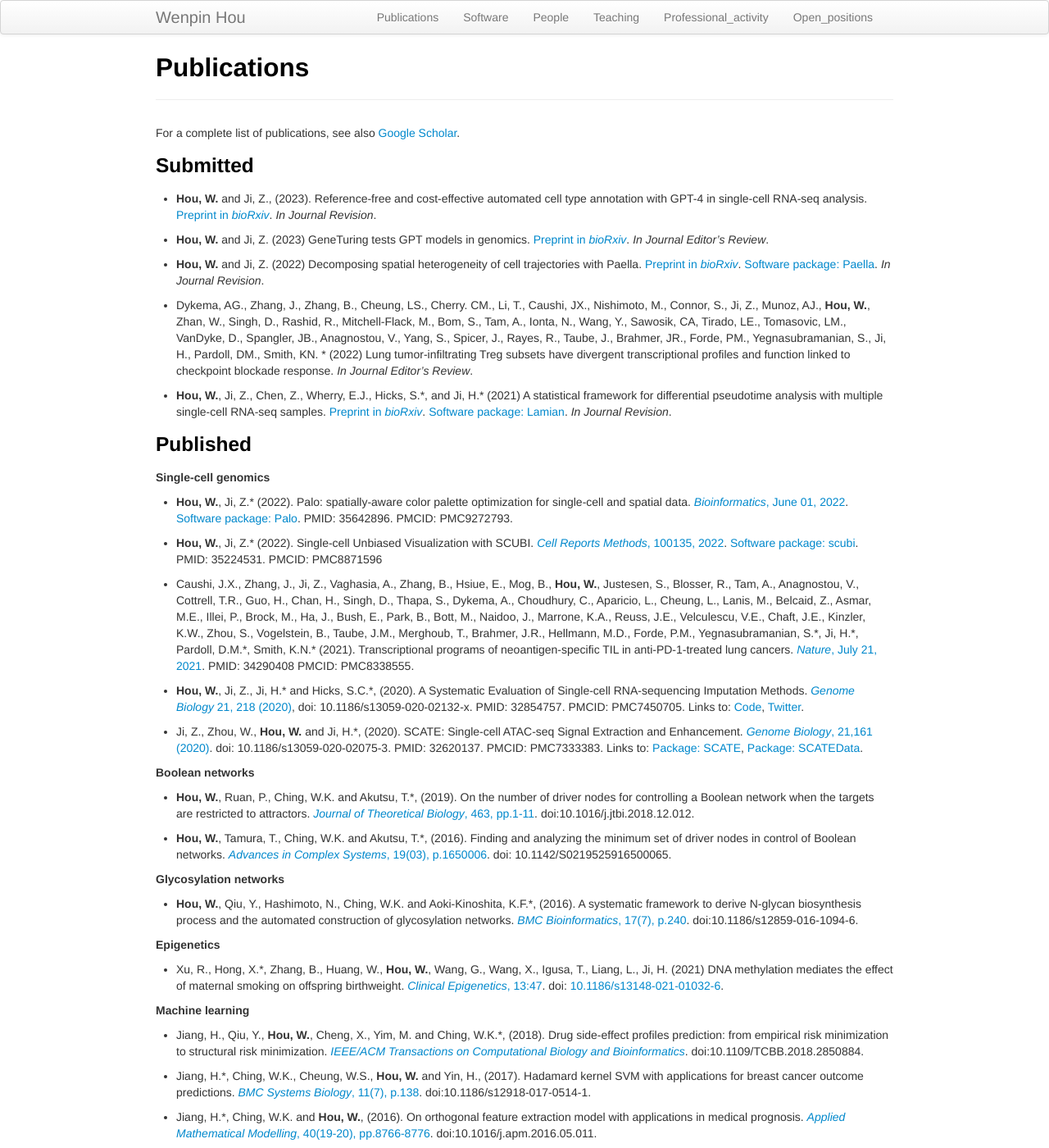
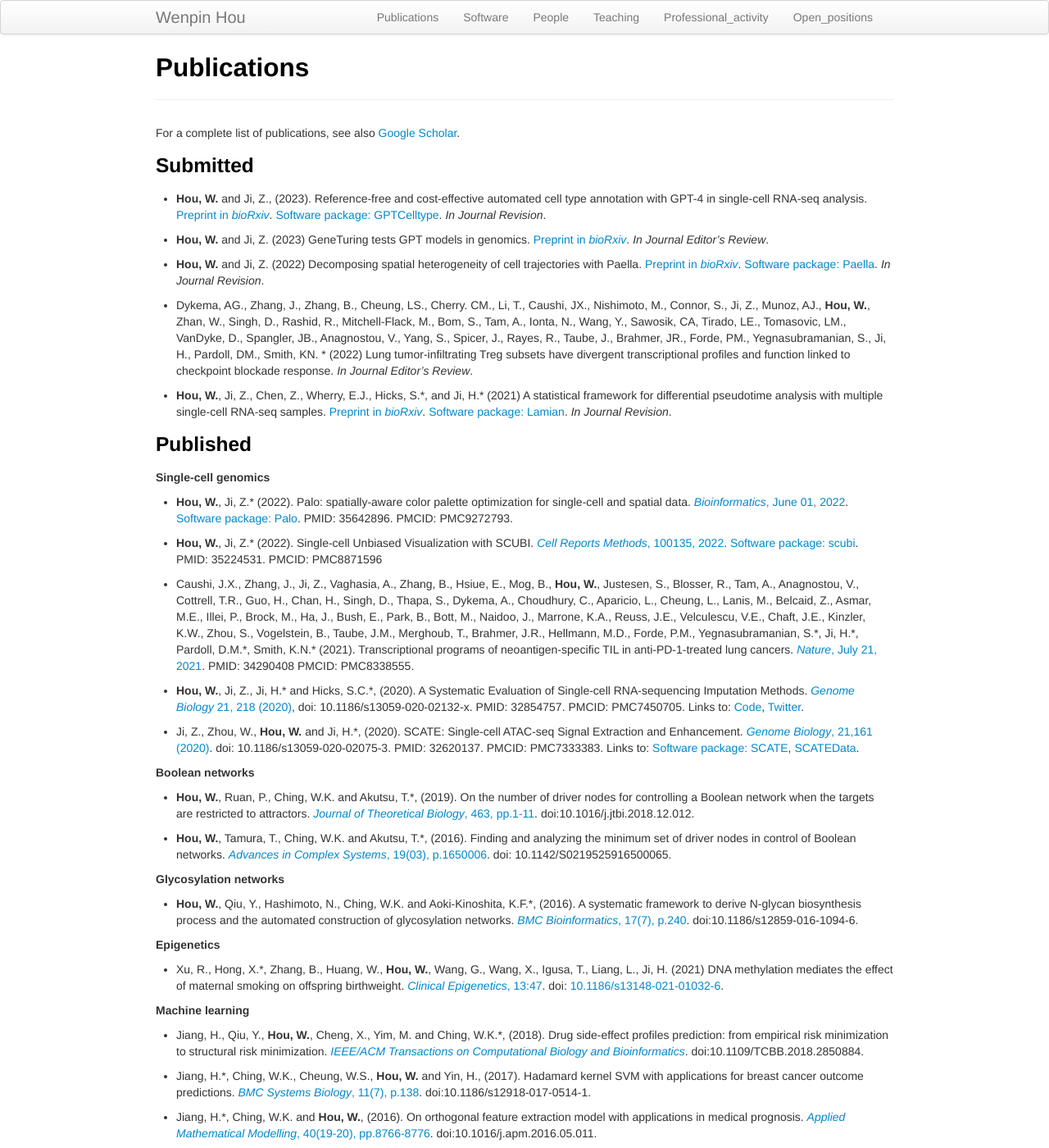
Before and after one commit to Winnie09/Wenpin_Hou, a Jekyll site: the page built from pages/publications.md, in a window 1280 px wide and 1400 px high. Shown: the whole window at 82% size. Built offline with Jekyll 4.4.1, drawn with Linux system fonts in a browser that asks for light colours.

Commit message:
update software

```diff
--- a/pages/publications.md
+++ b/pages/publications.md
@@ -10,7 +10,7 @@ For a complete list of publications, see also [Google Scholar](https://scholar.g
 
 ### Submitted
 
-- **Hou, W.** and Ji, Z., (2023). Reference-free and cost-effective automated cell type annotation with GPT-4 in single-cell RNA-seq analysis. [Preprint in *bioRxiv*](https://www.biorxiv.org/content/10.1101/2023.04.16.537094v1). *In Journal Revision*.
+- **Hou, W.** and Ji, Z., (2023). Reference-free and cost-effective automated cell type annotation with GPT-4 in single-cell RNA-seq analysis. [Preprint in *bioRxiv*](https://www.biorxiv.org/content/10.1101/2023.04.16.537094v1). [Software package: GPTCelltype](https://winnie09.github.io/Wenpin_Hou/pages/gptcelltype.html). *In Journal Revision*.
 
 - **Hou, W.** and Ji, Z. (2023) GeneTuring tests GPT models in genomics. [Preprint in *bioRxiv*](https://www.biorxiv.org/content/10.1101/2023.03.11.532238v1). *In Journal Editor's Review*.
 
@@ -32,7 +32,7 @@ For a complete list of publications, see also [Google Scholar](https://scholar.g
 
 - **Hou, W.**, Ji, Z., Ji, H.\* and Hicks, S.C.\*, (2020). A Systematic Evaluation of Single-cell RNA-sequencing Imputation Methods. [*Genome Biology* 21, 218 (2020)](https://genomebiology.biomedcentral.com/articles/10.1186/s13059-020-02132-x), doi: 10.1186/s13059-020-02132-x. PMID: 32854757. PMCID: PMC7450705. Links to: [Code](https://github.com/Winnie09/imputationBenchmark), [Twitter](https://twitter.com/GenomeBiology/status/1298976169484681219).
 
-- Ji, Z., Zhou, W., **Hou, W.** and Ji, H.\*, (2020). SCATE: Single-cell ATAC-seq Signal Extraction and Enhancement. [*Genome Biology*, 21,161 (2020)](https://genomebiology.biomedcentral.com/articles/10.1186/s13059-020-02075-3). doi: 10.1186/s13059-020-02075-3. PMID: 32620137. PMCID: PMC7333383. Links to: [Package: SCATE](https://github.com/Winnie09/SCATE), [Package: SCATEData](https://github.com/Winnie09/SCATEData).
+- Ji, Z., Zhou, W., **Hou, W.** and Ji, H.\*, (2020). SCATE: Single-cell ATAC-seq Signal Extraction and Enhancement. [*Genome Biology*, 21,161 (2020)](https://genomebiology.biomedcentral.com/articles/10.1186/s13059-020-02075-3). doi: 10.1186/s13059-020-02075-3. PMID: 32620137. PMCID: PMC7333383. Links to: [Software package: SCATE](https://github.com/Winnie09/SCATE), [SCATEData](https://github.com/Winnie09/SCATEData).
 
 ##### Boolean networks
 - **Hou, W.**, Ruan, P., Ching, W.K. and Akutsu, T.\*, (2019). On the number of driver nodes for controlling a Boolean network when the targets are restricted to attractors. [*Journal of Theoretical Biology*, 463, pp.1-11](https://www.sciencedirect.com/science/article/pii/S0022519318306027). doi:10.1016/j.jtbi.2018.12.012.
```
